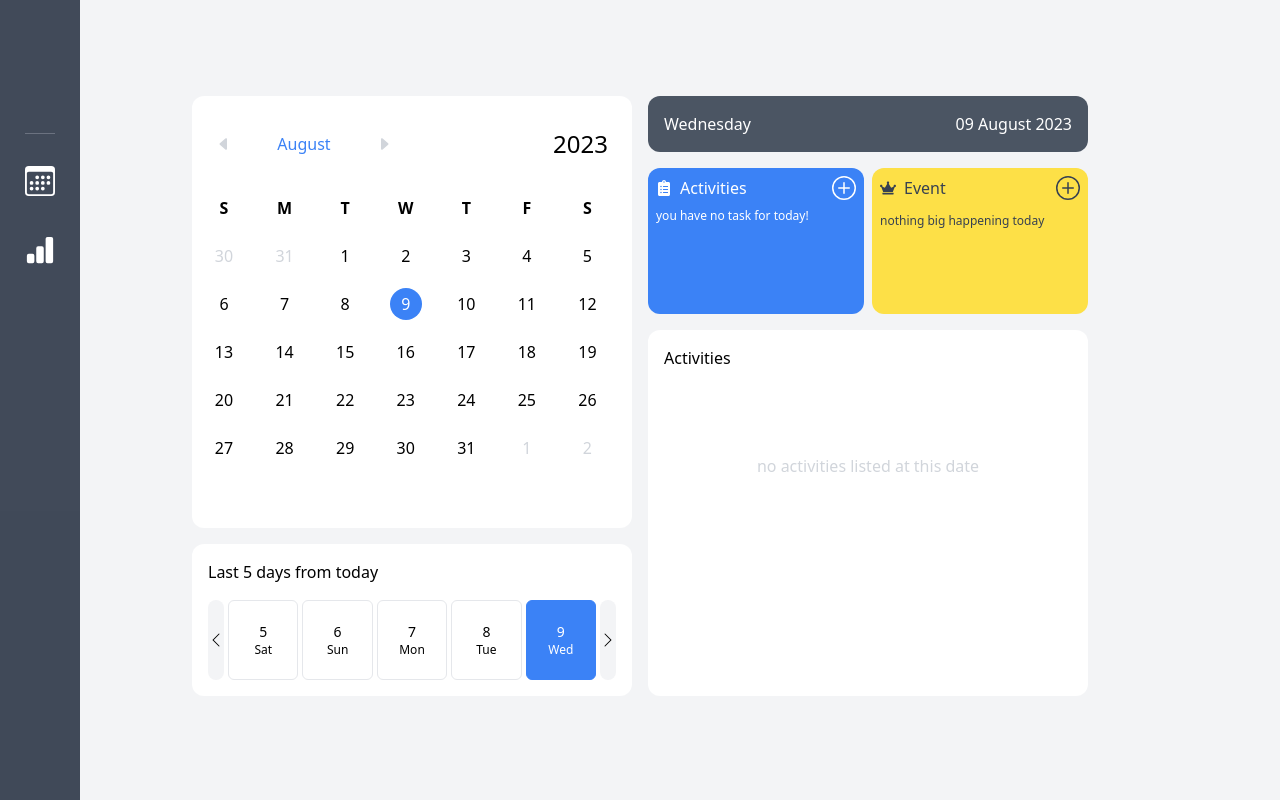
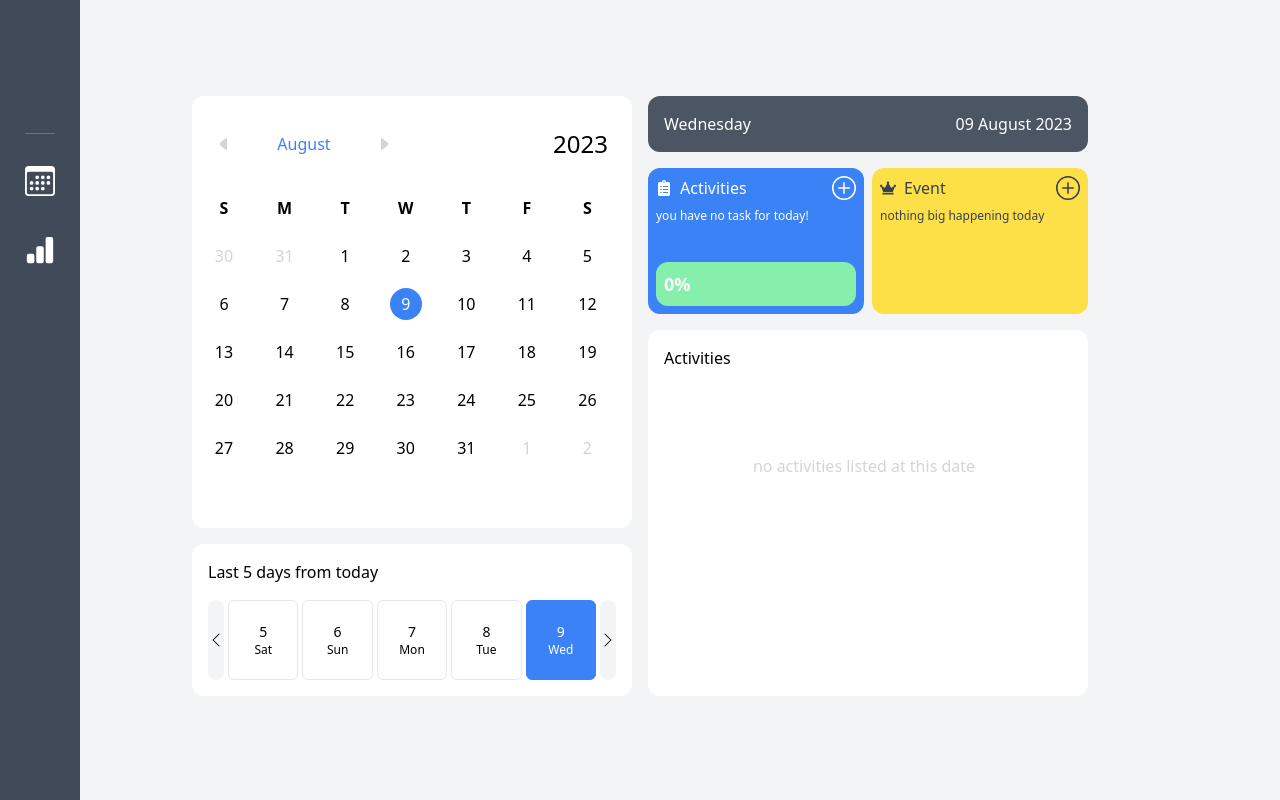
Before and after one commit to megatronhehe/calendar-app, a React (Vite) app: page / in a window 1280 px wide. Built offline with nearby package versions, Linux system fonts and the light colour scheme; some icons are missing.

Commit message:
fix: ui fixes, progress bar on activities details

```diff
--- a/src/index.css
+++ b/src/index.css
@@ -3,13 +3,13 @@
 @tailwind utilities;
 
 ::-webkit-scrollbar {
-	width: 10px;
+	width: 5px;
 	height: 5px;
 }
 
 /* Track */
 ::-webkit-scrollbar-track {
-	background: #fde047;
+	background: whitesmoke;
 }
 
 /* Handle */
--- a/src/pages/Main/ActivitiesList.jsx
+++ b/src/pages/Main/ActivitiesList.jsx
@@ -31,7 +31,8 @@ const ActivitiesList = ({ setActivities, filterActivitiesByDateArray }) => {
 
 	return (
 		<Section>
-			<div className="flex items-center justify-between w-full mb-4">
+			<div className="h-full pr-2 overflow-y-auto">
+				<div className="flex items-center justify-between w-full mb-4 ">
 					<h2 className="">Activities</h2>
 				</div>
 
@@ -42,6 +43,7 @@ const ActivitiesList = ({ setActivities, filterActivitiesByDateArray }) => {
 						<p>no activities listed at this date</p>
 					</div>
 				)}
+			</div>
 		</Section>
 	);
 };
--- a/src/pages/Main/DateDetailsActivity.jsx
+++ b/src/pages/Main/DateDetailsActivity.jsx
@@ -33,6 +33,46 @@ const DateDetailsActivity = ({
 				isAllTasksComplete ? "bg-green-400" : "bg-blue-500"
 			}`}
 		>
+			<div className="flex flex-col justify-between h-40 gap-2 text-xs font-normal text-white sm:h-full">
+				<div>
+					<h2 className="flex items-center gap-2 text-base">
+						<FaClipboardList />
+						Activities
+					</h2>
+					<p className="mt-2">{detailsTextElement}</p>
+					{countTasks > 0 && (
+						<p className="mt-2">
+							{isAllTasksComplete
+								? "All tasks are completed!"
+								: `${countTasksDone} / ${countTasks} tasks completed`}
+						</p>
+					)}
+				</div>
+				<div className="overflow-hidden text-lg font-semibold text-white bg-blue-400 rounded-xl">
+					<div
+						className="p-2 bg-green-300"
+						style={{ width: `${countPercentage(countTasksDone, countTasks)}%` }}
+					>
+						{percentageTextElement}
+					</div>
+				</div>
+				<button
+					onClick={() => setToggleModalActivityForm(true)}
+					className="absolute text-2xl top-2 right-2"
+				>
+					<BsPlusCircle />
+				</button>
+			</div>
+		</section>
+	);
+};
+
+{
+	/* <section
+			className={`relative p-2 w-1/2 rounded-xl ${
+				isAllTasksComplete ? "bg-green-400" : "bg-blue-500"
+			}`}
+		>
 			<div className="flex flex-col h-40 gap-2 text-xs font-normal text-white sm:h-full">
 				<h2 className="flex items-center gap-2 text-base">
 					<FaClipboardList />
@@ -54,8 +94,7 @@ const DateDetailsActivity = ({
 					<BsPlusCircle />
 				</button>
 			</div>
-		</section>
-	);
-};
+		</section> */
+}
 
 export default DateDetailsActivity;
--- a/src/pages/Main/DateDetailsEvent.jsx
+++ b/src/pages/Main/DateDetailsEvent.jsx
@@ -40,16 +40,15 @@ const DateDetailsEvent = ({
 	return (
 		<section className="relative w-1/2 p-2 overflow-hidden text-gray-700 bg-yellow-300 rounded-xl">
 			<div className="flex flex-col justify-between h-40 text-xs font-normal sm:h-full">
-				<h2 className="flex items-center gap-2 text-base">
-					<FaCrown />
-					Event
-				</h2>
-
-				<div className="flex flex-col justify-between gap-2 overflow-x-auto text-xs rounded-xl">
-					<p>{detailsTextElement}</p>
+				<div>
+					<h2 className="flex items-center gap-2 text-base">
+						<FaCrown />
+						Event
+					</h2>
+					<p className="mt-2">{detailsTextElement}</p>
 				</div>
 
-				<div className="flex w-full gap-1 pb-2 overflow-auto h-1/2 ">
+				<div className="flex w-full gap-1 pb-1 overflow-auto h-1/2 ">
 					{eventsElement}
 				</div>
 				<button
```
Lines whose indentation alone changed are shown as unchanged.
